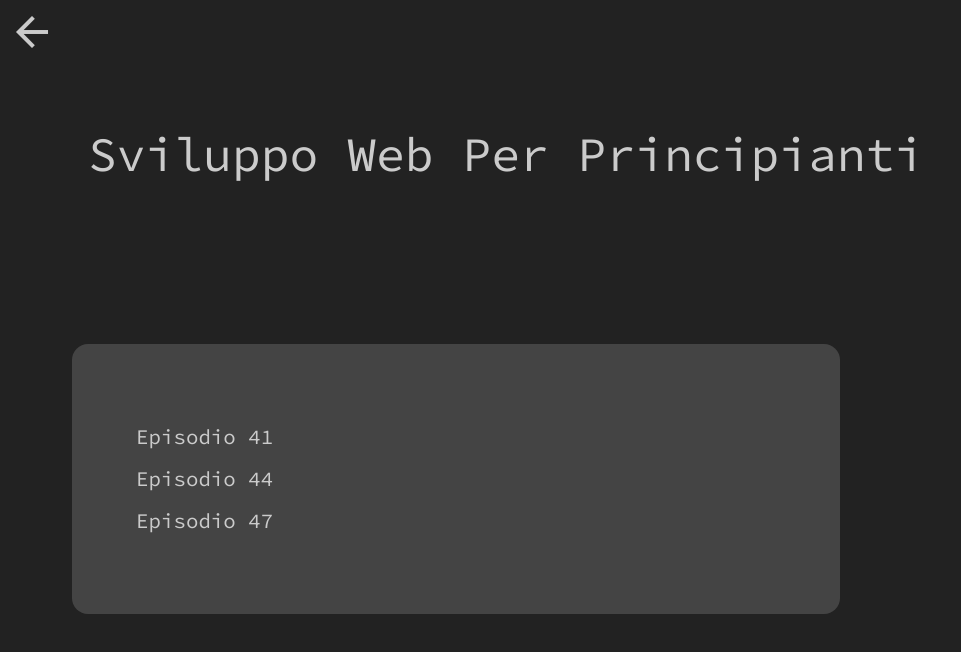
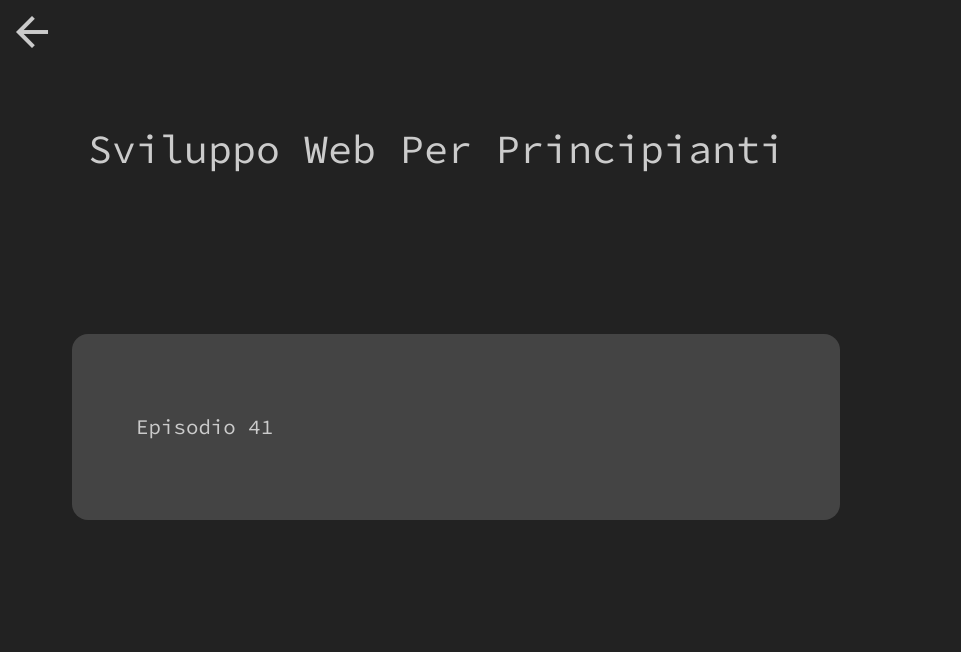
Before and after one commit to codecappuccinogit/codecappuccinogit.github.io, a plain HTML site: page sviluppo-web-per-principianti.html in a window 1280 px wide. Shown: the whole page, without its empty margins (0-961 px from the left). Drawn offline with Linux system fonts and the light colour scheme; a web font is replaced by a local one.

Commit message:
added zip file

```diff
--- a/style.css
+++ b/style.css
@@ -13,7 +13,8 @@ body {
 h1 {
 
     font-weight: 400;
-    font-size: 3rem;
+    width: 800px;
+    font-size: 2.5rem;
     margin: 4rem 5rem 10rem 5rem;
     color: #CBCBCB;
 }
--- a/sviluppo-web-per-principianti.html
+++ b/sviluppo-web-per-principianti.html
@@ -21,9 +21,8 @@
         <h1>Sviluppo Web Per Principianti</h1>
 
         <section class="files">
-            <a class="download-link" href="/photos/thumbnail-css-html.jpg" download="">Episodio 41</a>
-            <a class="download-link" href="/photos/thumbnail-css-html.jpg" download="">Episodio 44</a>
-            <a class="download-link" href="/photos/thumbnail-css-html.jpg" download="">Episodio 47</a>
+            <a class="download-link" href="/episodio_41/photo_album.zip" download="">Episodio 41</a>
+
         </section>
     </header>
 
```
Also changed, not shown: 1 other file.
